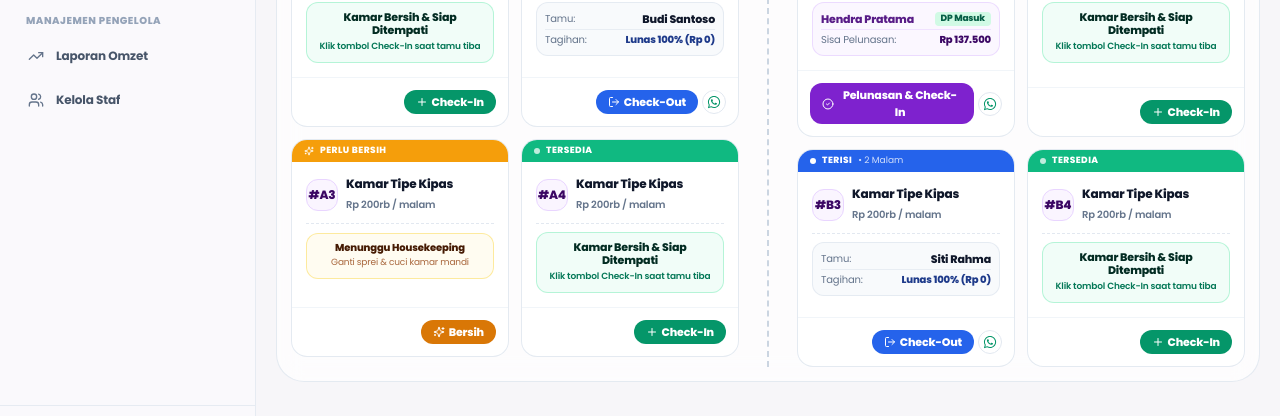
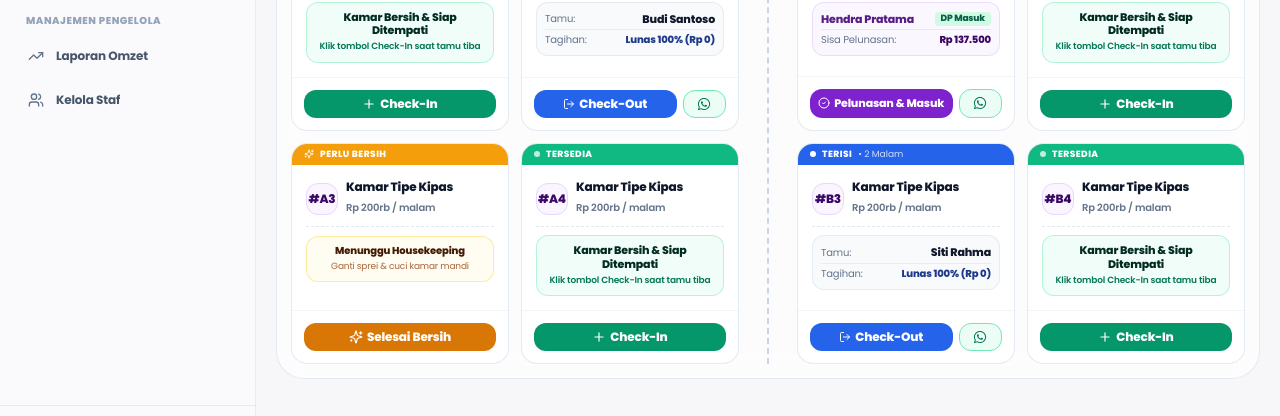
Before and after one commit to ilsetiawan1/penginapan-annisa, a Next.js app in the folder apps/web/: page /admin/dashboard in a window 1280 px wide. Shown: the part 284-700 px from the top of the page. Built offline with nearby package versions, Linux system fonts and the light colour scheme.

Commit message:
style(admin): make room card action buttons full width (col 12 for single action, col 9/3 for checkout/settlement + WA button)

```diff
--- a/apps/web/src/features/admin/rooms/components/room-card.tsx
+++ b/apps/web/src/features/admin/rooms/components/room-card.tsx
@@ -205,49 +205,51 @@ export function RoomCard({
         </div>
       </div>
 
-      {/* 3. Tombol Aksi Bawah (Rata Kanan Tanpa Label Redundan) */}
-      <div className="p-2.5 sm:p-3 pt-0 border-t border-slate-100 flex items-center justify-end gap-1.5">
+      {/* 3. Tombol Aksi Bawah (Full Width Grid 12 / Col 12 & Col 8/4) */}
+      <div className="p-2.5 sm:p-3 pt-0 border-t border-slate-100">
         {isReady && (
           <button
             type="button"
             onClick={() => onOpenCheckIn(room)}
-            className="px-3 py-1 rounded-xl bg-emerald-600 hover:bg-emerald-700 text-white font-extrabold text-[11px] transition-all shadow-2xs cursor-pointer flex items-center gap-1"
+            className="w-full py-1.5 rounded-xl bg-emerald-600 hover:bg-emerald-700 text-white font-extrabold text-[11px] sm:text-xs transition-all shadow-2xs cursor-pointer flex items-center justify-center gap-1"
           >
-            <Plus className="w-3 h-3" />
+            <Plus className="w-3.5 h-3.5" />
             <span>Check-In</span>
           </button>
         )}
 
         {isBooked && (
-          <div className="flex items-center gap-1">
+          <div className="grid grid-cols-12 gap-1.5 w-full">
             <button
               type="button"
               onClick={() => onOpenSettlement && onOpenSettlement(room)}
-              className="px-3 py-1 rounded-xl bg-purple-700 hover:bg-purple-800 text-white font-black text-[11px] transition-all shadow-2xs cursor-pointer flex items-center gap-1"
+              className="col-span-9 py-1.5 rounded-xl bg-purple-700 hover:bg-purple-800 text-white font-black text-[10px] sm:text-[11px] transition-all shadow-2xs cursor-pointer flex items-center justify-center gap-1"
             >
               <CheckCircle2 className="w-3 h-3" />
-              <span>Pelunasan &amp; Check-In</span>
+              <span>Pelunasan &amp; Masuk</span>
             </button>
-            {room.guestPhone && (
+            {room.guestPhone ? (
               <a
                 href={`https://wa.me/${room.guestPhone.replace(/[^0-9]/g, "")}`}
                 target="_blank"
                 rel="noreferrer"
-                className="p-1 rounded-xl border border-slate-200 bg-white hover:bg-slate-50 text-emerald-600 transition cursor-pointer shadow-2xs"
+                className="col-span-3 py-1.5 rounded-xl border border-emerald-300 bg-emerald-50 hover:bg-emerald-100 text-emerald-700 transition cursor-pointer shadow-2xs flex items-center justify-center"
                 title="Chat WhatsApp Tamu"
               >
                 <FaWhatsapp className="w-3.5 h-3.5" />
               </a>
+            ) : (
+              <div className="col-span-3" />
             )}
           </div>
         )}
 
         {isOccupied && (
-          <div className="flex items-center gap-1">
+          <div className="grid grid-cols-12 gap-1.5 w-full">
             <button
               type="button"
               onClick={() => onOpenCheckOut(room)}
-              className="px-3 py-1 rounded-xl bg-blue-600 hover:bg-blue-700 text-white font-extrabold text-[11px] transition shadow-2xs cursor-pointer flex items-center gap-1"
+              className="col-span-9 py-1.5 rounded-xl bg-blue-600 hover:bg-blue-700 text-white font-extrabold text-[11px] sm:text-xs transition shadow-2xs cursor-pointer flex items-center justify-center gap-1"
             >
               <LogOut className="w-3 h-3" />
               <span>Check-Out</span>
@@ -255,7 +257,7 @@ export function RoomCard({
             <button
               type="button"
               onClick={() => onOpenReceipt(room)}
-              className="p-1 rounded-xl border border-slate-200 bg-white hover:bg-slate-50 text-emerald-600 transition cursor-pointer shadow-2xs"
+              className="col-span-3 py-1.5 rounded-xl border border-emerald-300 bg-emerald-50 hover:bg-emerald-100 text-emerald-700 transition cursor-pointer shadow-2xs flex items-center justify-center"
               title="Kirim Nota WhatsApp"
             >
               <FaWhatsapp className="w-3.5 h-3.5" />
@@ -267,10 +269,10 @@ export function RoomCard({
           <button
             type="button"
             onClick={() => onMarkClean(room.code)}
-            className="px-3 py-1 rounded-xl bg-amber-600 hover:bg-amber-700 text-white font-extrabold text-[11px] transition-all shadow-2xs cursor-pointer flex items-center gap-1"
+            className="w-full py-1.5 rounded-xl bg-amber-600 hover:bg-amber-700 text-white font-extrabold text-[11px] sm:text-xs transition-all shadow-2xs cursor-pointer flex items-center justify-center gap-1"
           >
-            <Sparkles className="w-3 h-3" />
-            <span>Bersih</span>
+            <Sparkles className="w-3.5 h-3.5" />
+            <span>Selesai Bersih</span>
           </button>
         )}
 
@@ -278,10 +280,10 @@ export function RoomCard({
           <button
             type="button"
             onClick={() => onFinishMaintenance(room.code)}
-            className="px-3 py-1 rounded-xl bg-rose-600 hover:bg-rose-700 text-white font-extrabold text-[11px] transition-all shadow-2xs cursor-pointer flex items-center gap-1"
+            className="w-full py-1.5 rounded-xl bg-rose-600 hover:bg-rose-700 text-white font-extrabold text-[11px] sm:text-xs transition-all shadow-2xs cursor-pointer flex items-center justify-center gap-1"
           >
-            <CheckCircle2 className="w-3 h-3" />
-            <span>Selesai</span>
+            <CheckCircle2 className="w-3.5 h-3.5" />
+            <span>Selesai Perbaikan</span>
           </button>
         )}
       </div>
```
